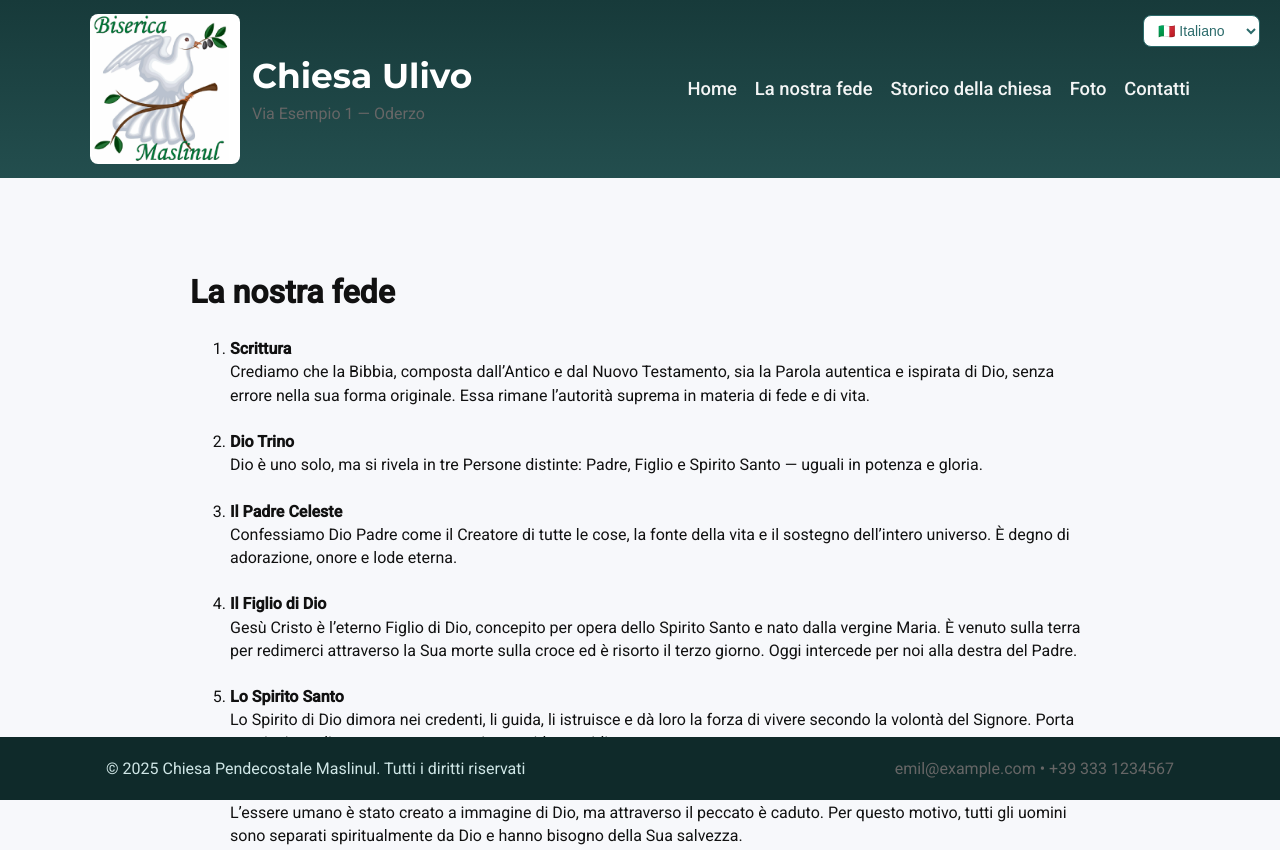
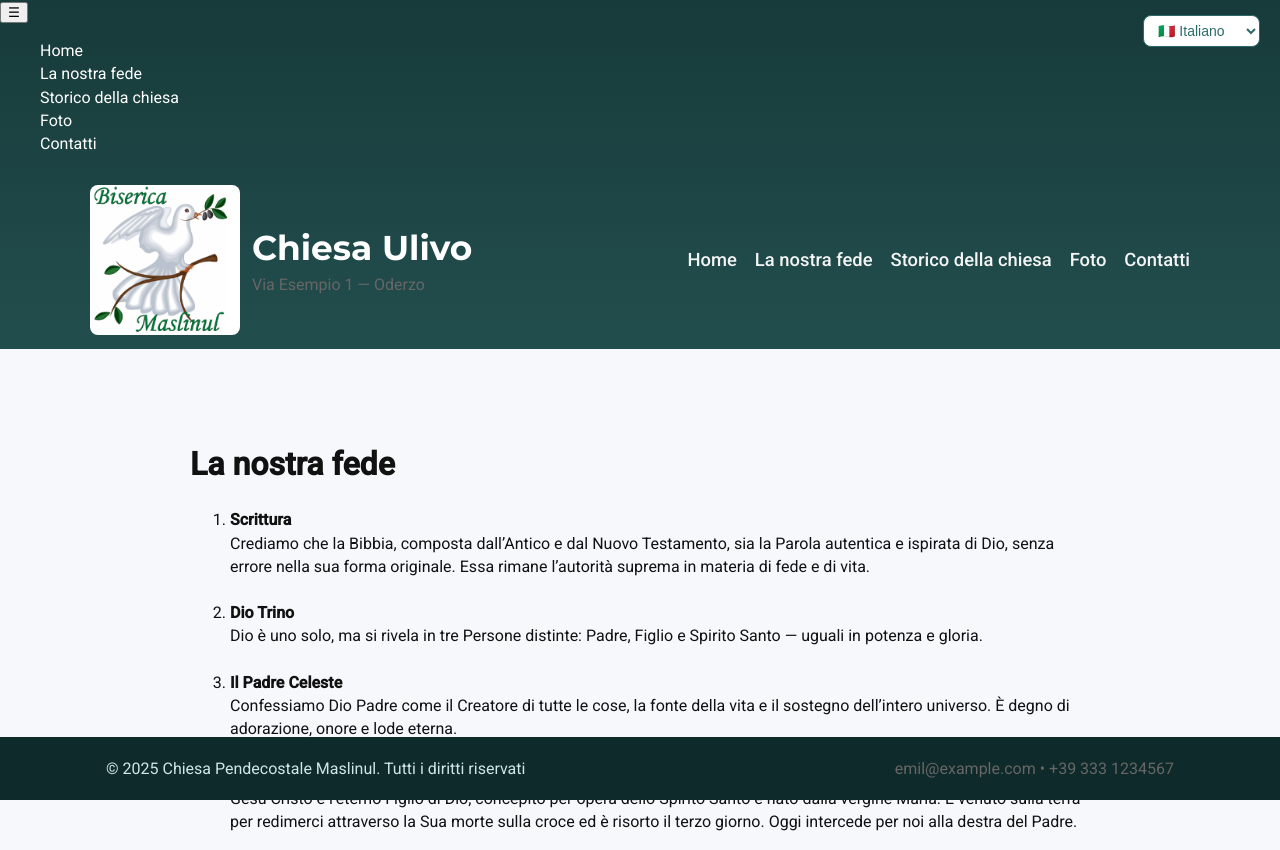
Before and after one commit to AxNatanael/Biserica-Maslinul, a plain HTML site: page fede_it.html in a window 1280 px wide. Shown: the top 850 px of the page. Drawn offline with Linux system fonts and the light colour scheme.

Commit message:
Update fede_it.html

```diff
--- a/fede_it.html
+++ b/fede_it.html
@@ -13,6 +13,16 @@
   </head>
   <body>
     <header class="site-header">
+      <button class="mobile-nav-toggle" aria-label="Apri menu">☰</button>
+      <nav class="salame">
+        <ul style="list-style-type: none;">
+          <li><a href="index_it.html">Home</a></li>
+          <li><a href="fede_it.html">La nostra fede</a></li>
+          <li><a href="storicoChiesa_it.html">Storico della chiesa</a></li>
+          <li><a href="#foto">Foto</a></li>
+          <li><a href="contatti_it.html">Contatti</a></li>
+        </ul>
+      </nav>
       <div class="container topbar">
         <div class="brand">
           <img src="immagini/poza porumbel.png" alt="logo">
@@ -152,5 +162,12 @@
         <div class="muted">emil@example.com • +39 333 1234567</div>
       </div>
     </footer>
+
+    <div class="lightbox" id="lightbox" role="dialog" aria-hidden="true">
+      <div class="close" id="lbClose" aria-label="Chiudi">✕</div>
+      <img id="lbImg" alt="immagine ingrandita">
+    </div>
+
+    <script src="script.js" defer></script>
   </body>
 </html>
```
